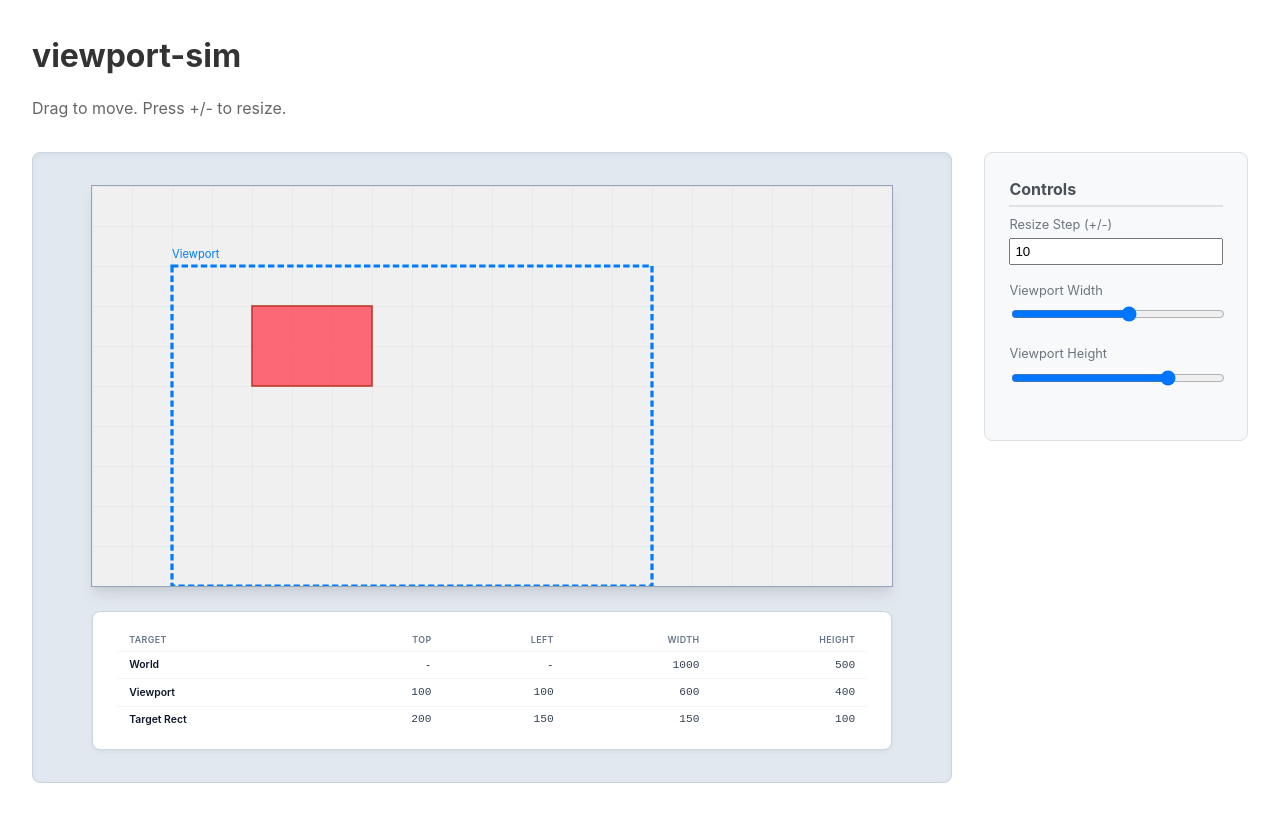
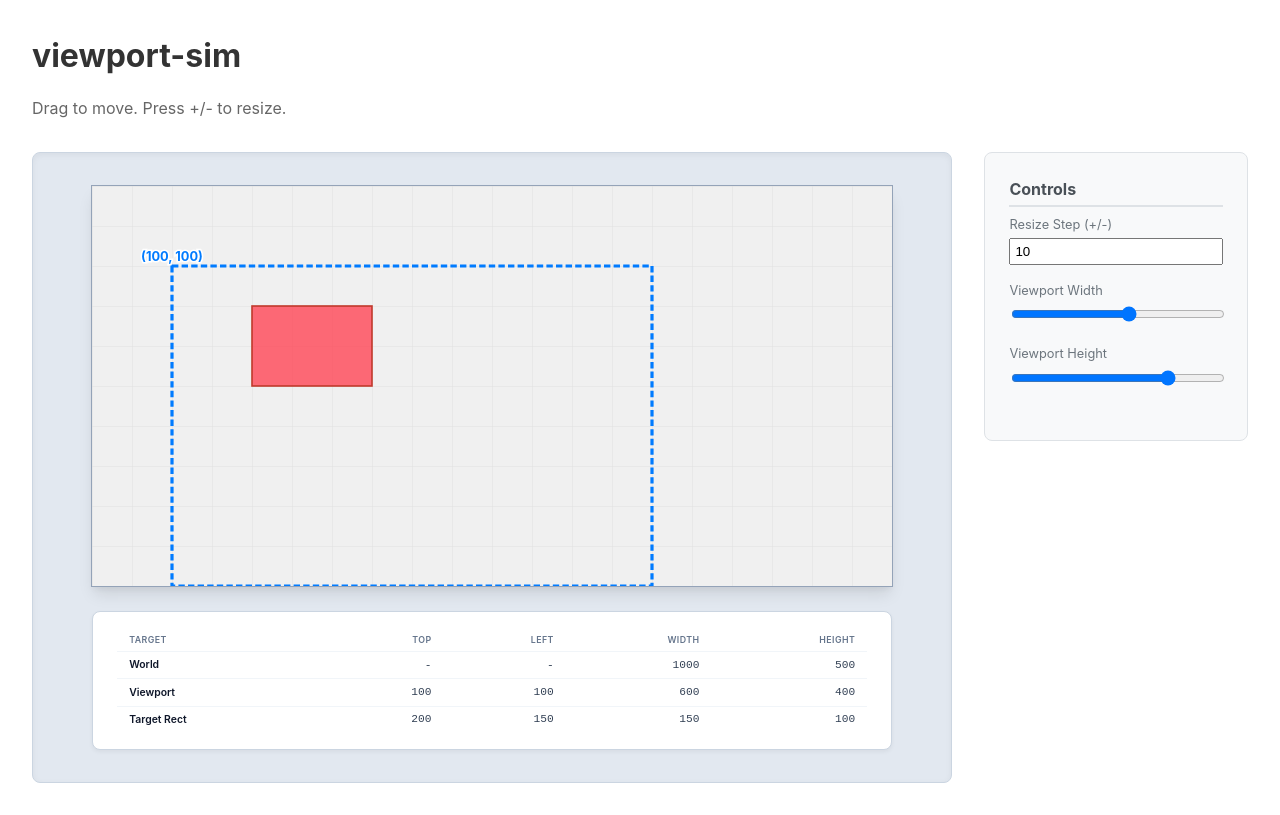
Before and after one commit to dangan-dev/rect-sim, a React (Vite) app: page / in a window 1280 px wide. Built offline with nearby package versions, Linux system fonts and the light colour scheme.

Commit message:
Viewportの座標を表示

```diff
--- a/src/App.tsx
+++ b/src/App.tsx
@@ -151,7 +151,32 @@ function App() {
               strokeWidth="4"
               strokeDasharray="8,4"
             />
-            <text x={viewport.x} y={viewport.y - 10} fill="#007bff" fontSize="14">Viewport</text>
+            {/* 左上の座標 (カンマが角に来るように配置) */}
+            <text
+              x={viewport.x}
+              y={viewport.y-12}
+              fill="#007bff"
+              fontSize="16"
+              fontWeight="bold"
+              textAnchor="middle"
+              dominantBaseline="central"
+              style={{ paintOrder: 'stroke', stroke: 'white', strokeWidth: '4px' }}
+            >
+              ({Math.round(viewport.x)}, {Math.round(viewport.y)})
+            </text>
+            {/* 右下の座標 (カンマが角に来るように配置) */}
+            <text
+              x={viewport.x + viewport.width}
+              y={viewport.y + viewport.height+12}
+              fill="#007bff"
+              fontSize="16"
+              fontWeight="bold"
+              textAnchor="middle"
+              dominantBaseline="central"
+              style={{ paintOrder: 'stroke', stroke: 'white', strokeWidth: '4px' }}
+            >
+              ({Math.round(viewport.x + viewport.width)}, {Math.round(viewport.y + viewport.height)})
+            </text>
 
             {/* 操作対象の矩形 */}
             <rect
```
